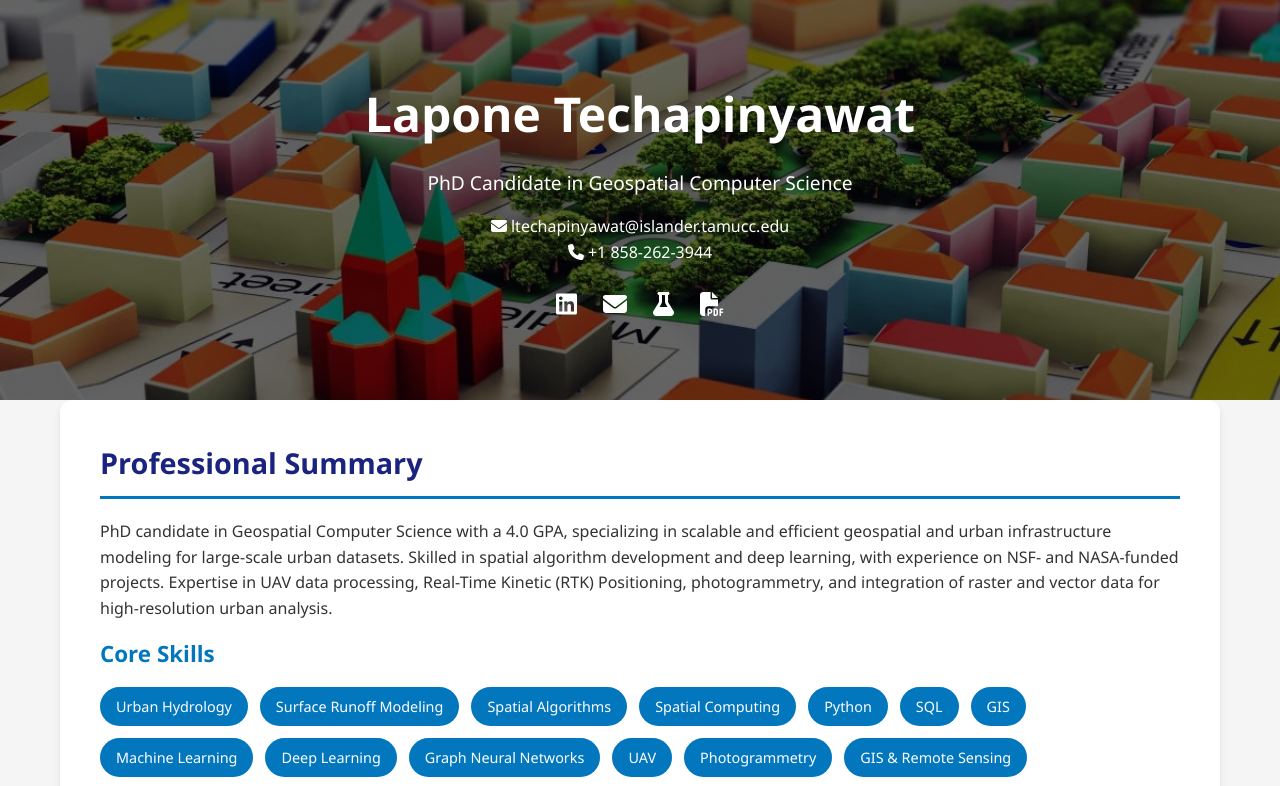
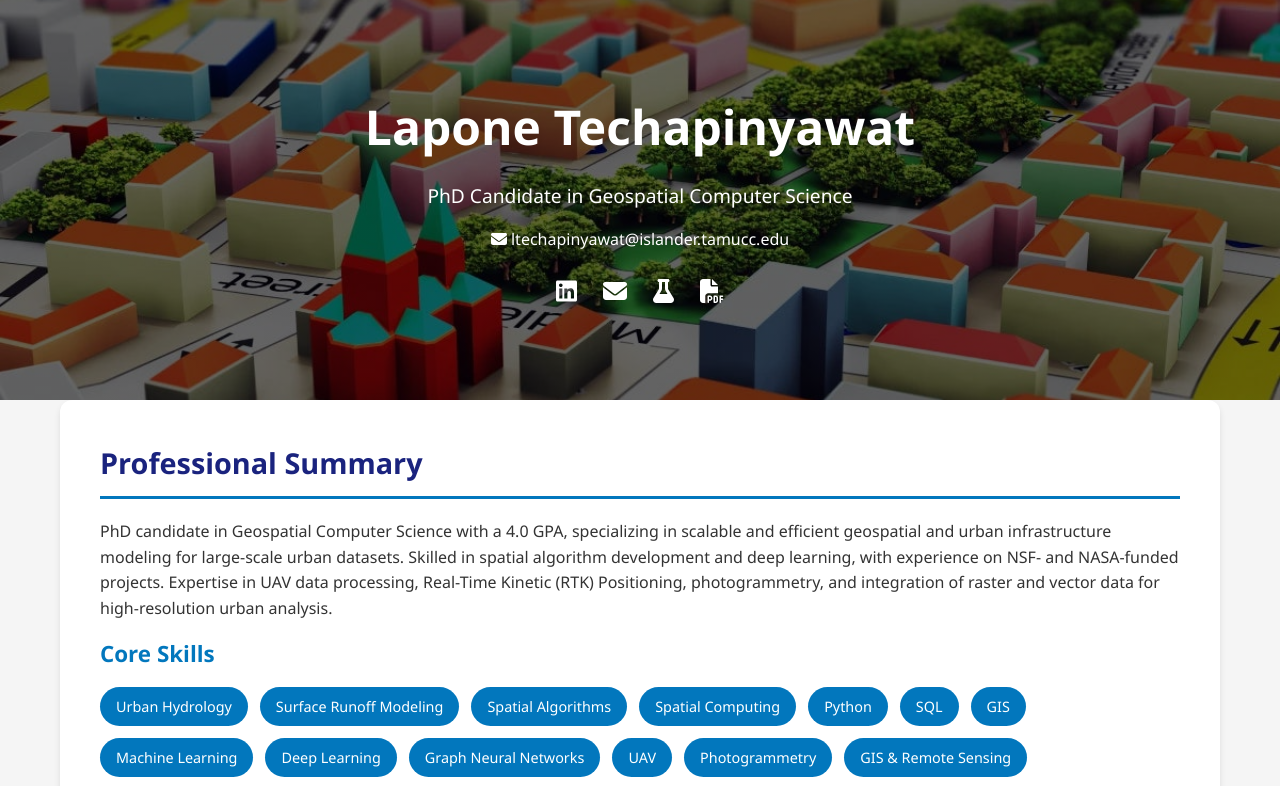
Before and after one commit to laponet/laponet.github.io, a plain HTML site: page index.html in a window 1280 px wide. Shown: the top 786 px of the page. Drawn offline with Linux system fonts and the light colour scheme.

Commit message:
Update index_012725.html

```diff
--- a/index.html
+++ b/index.html
@@ -222,7 +222,6 @@
             <p style="font-size: 1.2em; margin: 15px 0;">PhD Candidate in Geospatial Computer Science</p>
             <div class="contact-info">
                 <p><i class="fas fa-envelope"></i> ltechapinyawat@islander.tamucc.edu</p>
-                <p><i class="fas fa-phone"></i> +1 858-262-3944</p>
             </div>
             <div class="social-links">
                 <a href="https://www.linkedin.com/in/laponet" target="_blank" title="LinkedIn Profile">
```
